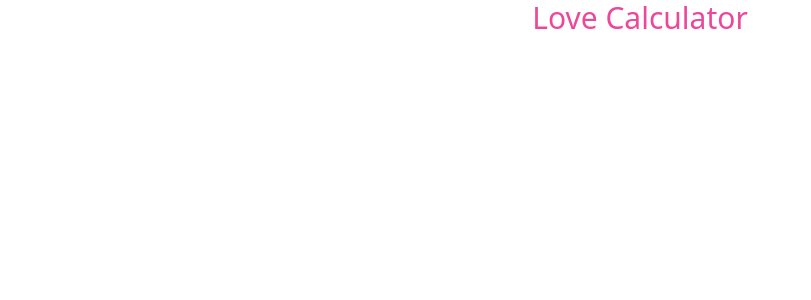
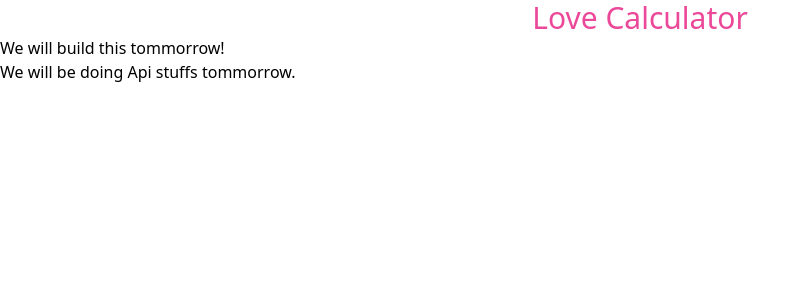
Before and after one commit to Subramanyarao11/Love-Calculator, a React (Vite) app: page / in a window 1280 px wide. Shown: the top 300 px of the page, without its empty margins (0-811 px from the left). Built offline with nearby package versions, Linux system fonts and the light colour scheme.

Commit message:
added component

```diff
--- a/src/App.jsx
+++ b/src/App.jsx
@@ -1,7 +1,13 @@
 import React from 'react'
+import Calculator from './components/Calculator'
 
 export default function App() {
+
   return (
+    <>
     <div className='text-pink-500 text-3xl text-center'>Love Calculator</div>
+    <h1>We will build this tommorrow!</h1>
+    <Calculator/>
+    </>
   )
 }
--- /dev/null
+++ b/src/components/Calculator.jsx
@@ -0,0 +1,11 @@
+import React from 'react'
+
+export default function Calculator() {
+  return (
+    <div>
+
+      We will be doing Api stuffs tommorrow.
+
+    </div>
+  )
+}
--- a/src/main.jsx
+++ b/src/main.jsx
@@ -2,6 +2,7 @@ import React from 'react'
 import ReactDOM from 'react-dom/client'
 import App from './App'
 import './index.css'
+
 
 ReactDOM.createRoot(document.getElementById('root')).render(
   <React.StrictMode>
```
